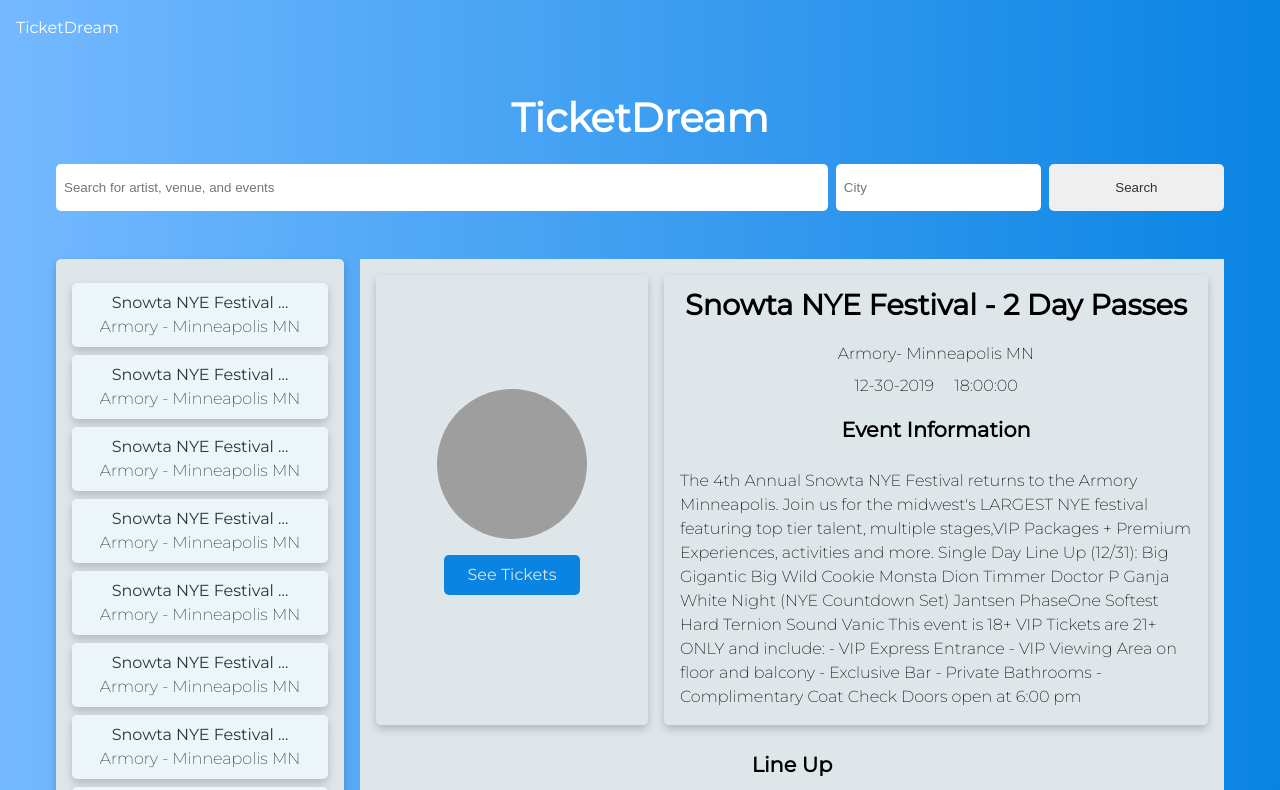
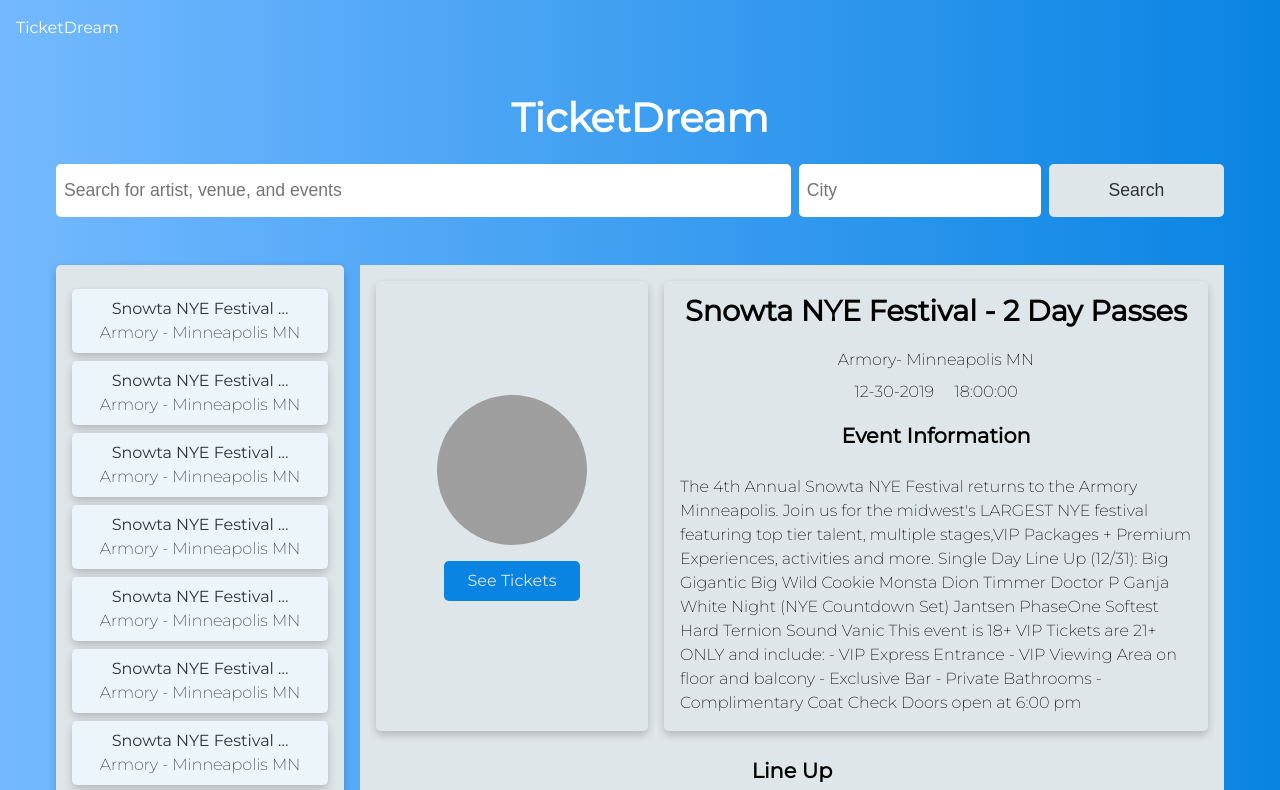
Before and after one commit to Suonx002/TicketDream, a website: page dist/index.html in a window 1280 px wide. Shown: the top 790 px of the page. Drawn offline with Linux system fonts and the light colour scheme; grey boxes are pictures that could not be loaded.

Commit message:
fix button not working on safari

```diff
--- a/sass/style.scss
+++ b/sass/style.scss
@@ -107,6 +107,8 @@
 }
 
 .btn-search {
+  background-color: $light-color;
+  color: $dark-color;
   width: 15%;
 }
 
@@ -225,9 +227,9 @@
       .search-input,
       .city-input,
       .btn-search {
+        font-size: 1.1rem;
         padding: 1rem 0.5rem;
         outline: none;
-        color: $dark-color;
         border-radius: 5px;
         border: none;
       }
```
Also changed, not shown: dist/css/style.min.css, 1 other file.
